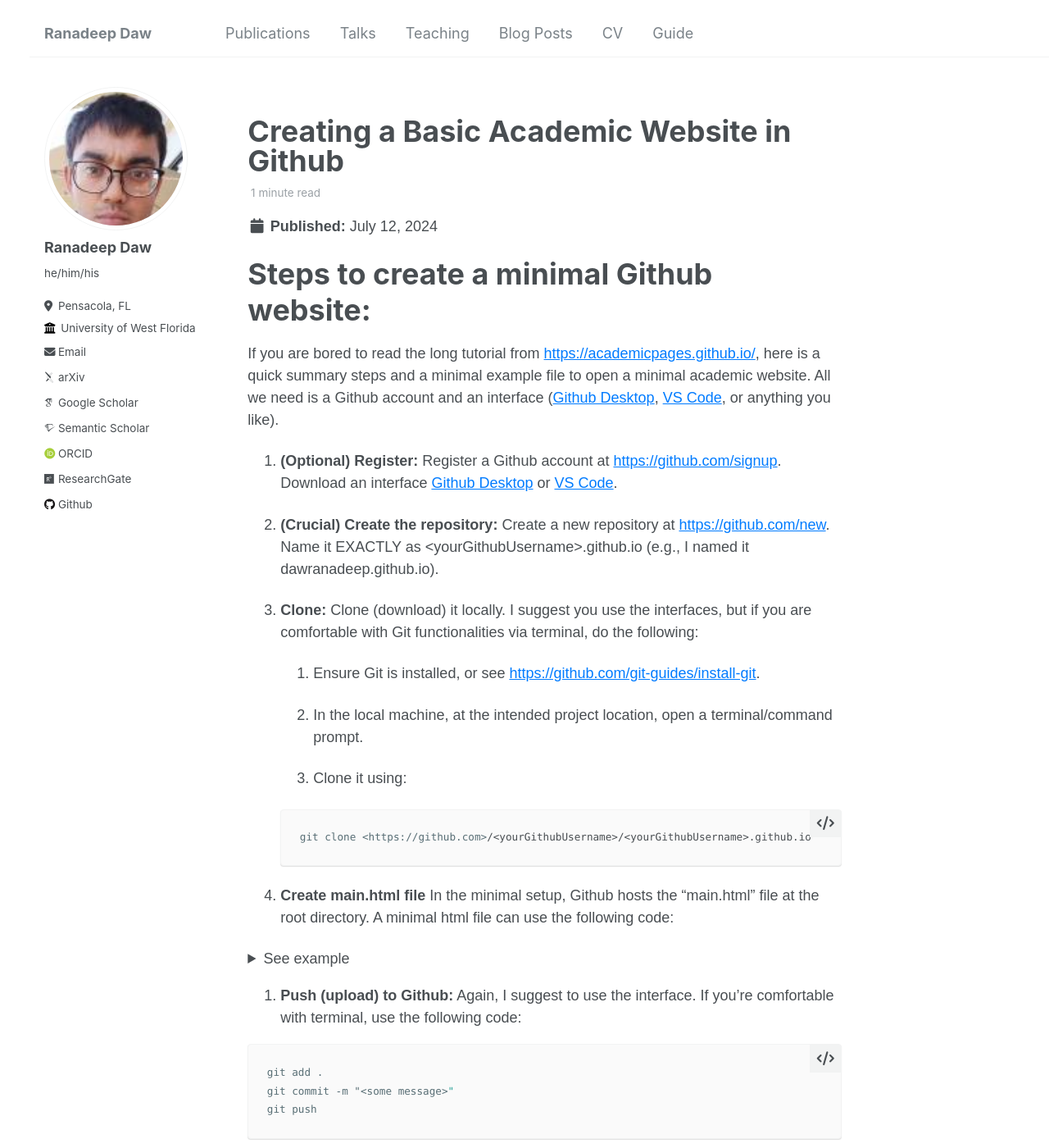
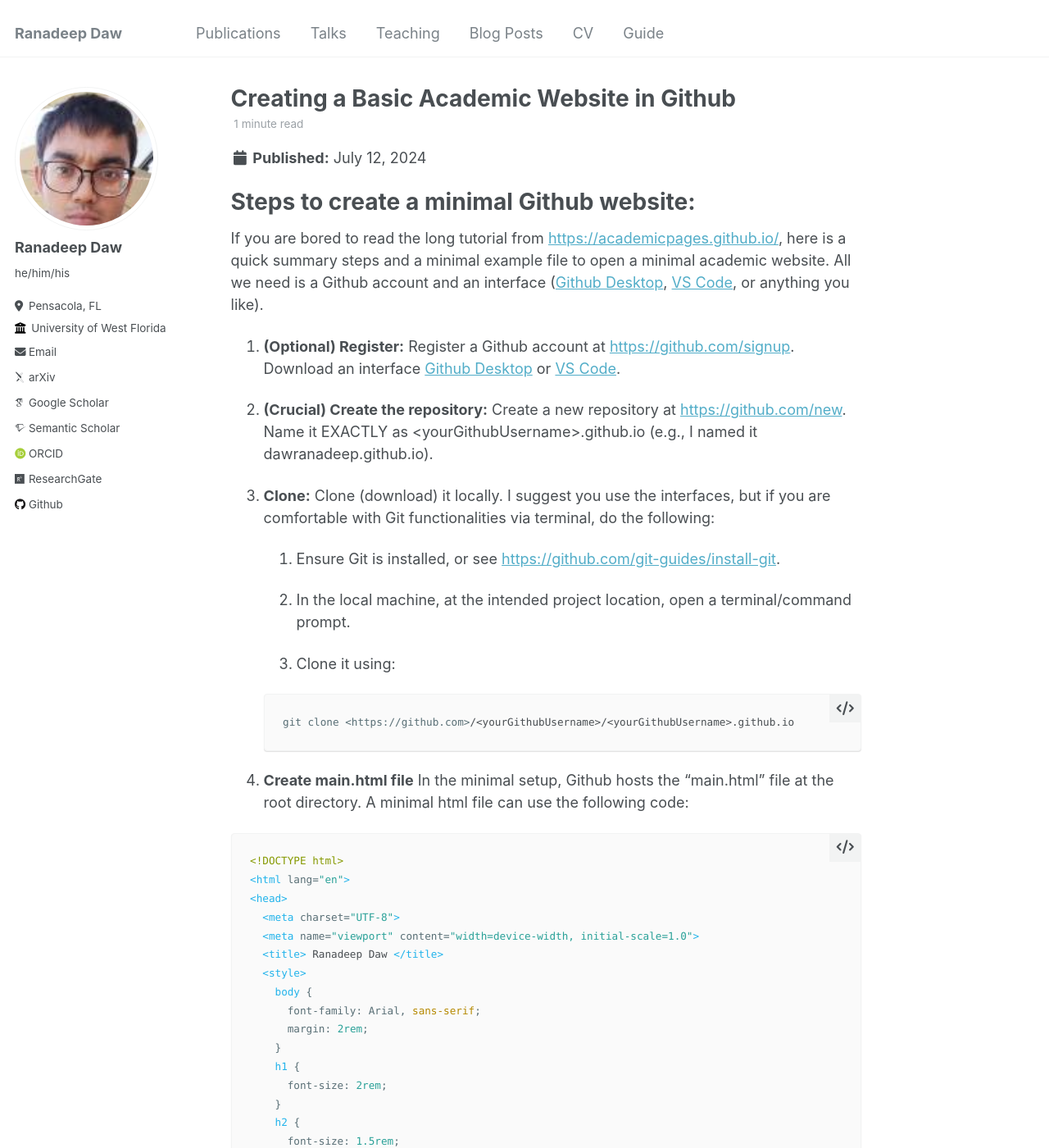
Before and after one commit to dawranadeep/dawranadeep.github.io, a Jekyll site: the page built from _posts/2012-08-14-blog-post-1.md, in a window 1280 px wide and 1400 px high. Shown: the whole window at 82% size. Built offline with Jekyll 4.4.1, drawn with Linux system fonts in a browser that asks for light colours; some web fonts are replaced; some of the changed text lies outside the part shown.

Commit message:
Update 2012-08-14-blog-post-1.md

````diff
--- a/_posts/2012-08-14-blog-post-1.md
+++ b/_posts/2012-08-14-blog-post-1.md
@@ -31,10 +31,8 @@ If you are bored to read the long tutorial from [https://academicpages.github.io
 
 3.  **Create main.html file** In the minimal setup, Github hosts the "main.html" file at the root directory. A minimal html file can use the following code:
 
-<details>
-<summary>See example</summary>
 
-```
+```html
 <!DOCTYPE html>
 <html lang="en">
 <head>
@@ -82,7 +80,6 @@ If you are bored to read the long tutorial from [https://academicpages.github.io
 </body>
 </html>
 ```
-</details>
 
 4.  **Push (upload) to Github:** Again, I suggest to use the interface. If you're comfortable with terminal, use the following code:
 
````
